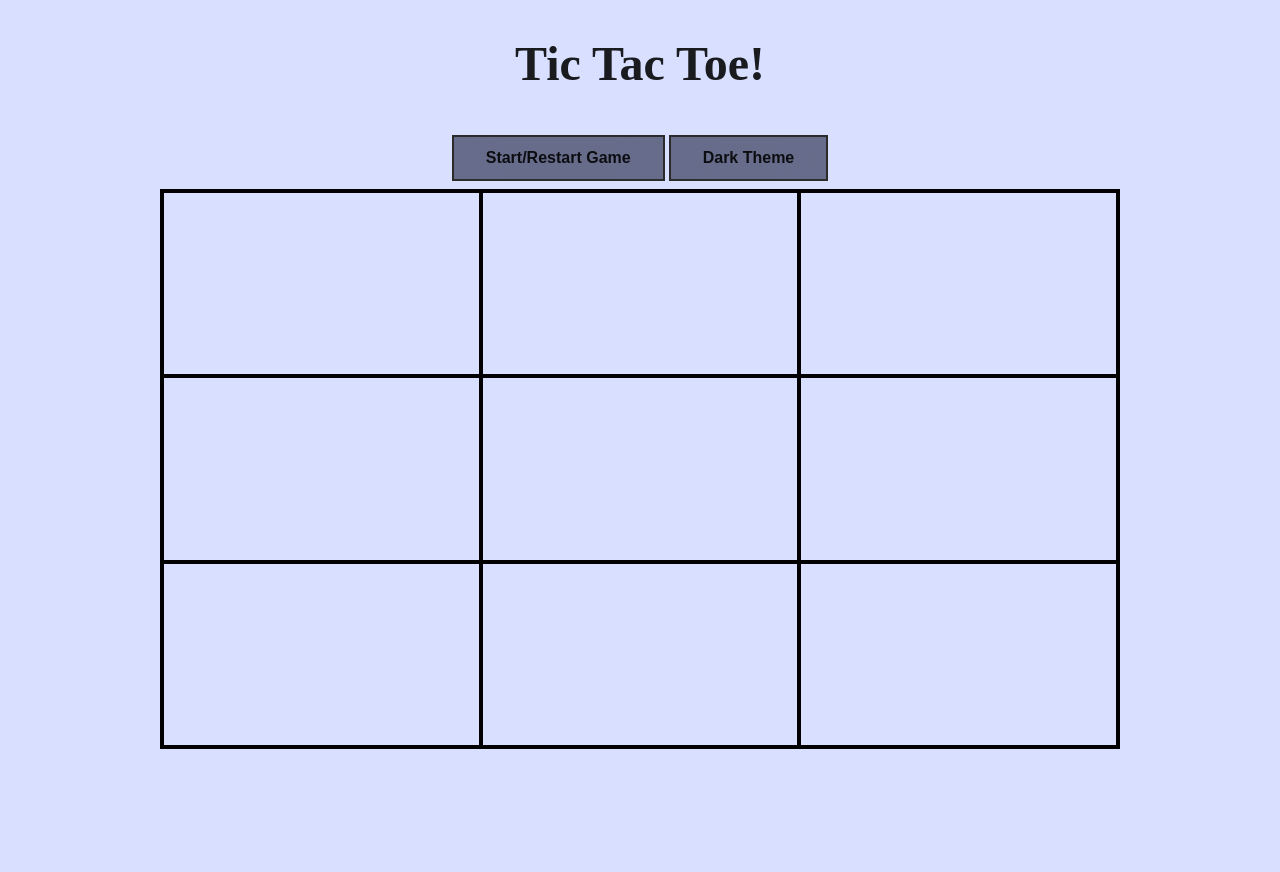
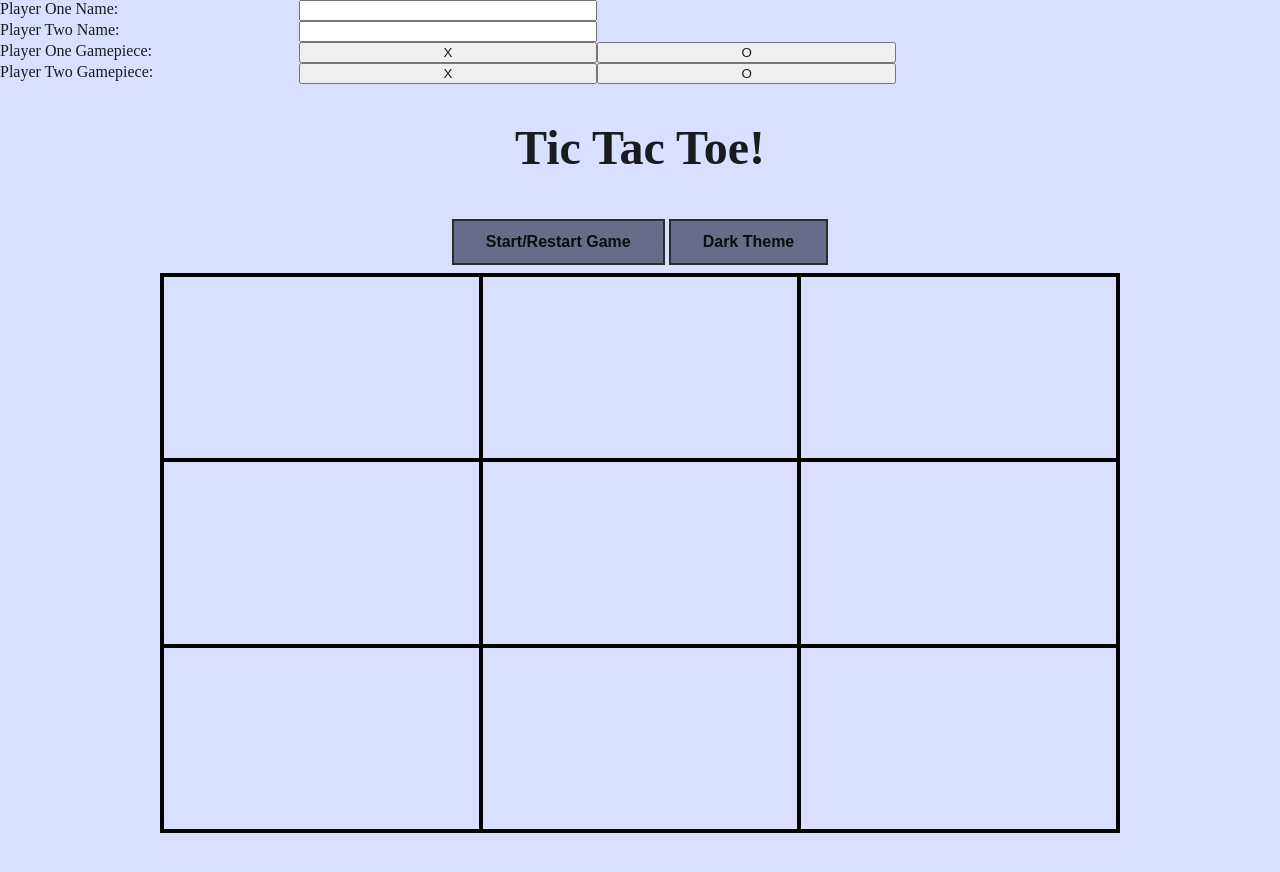
Before and after one commit to Zach39908/Tic-Tac-Toe, a plain HTML site: page index.html in a window 1280 px wide. Before the commit the page ends 800 px from the top, so only its background shows below. Drawn offline with Linux system fonts and the light colour scheme.

Commit message:
Add form for player info input, begin styling form

```diff
--- a/index.html
+++ b/index.html
@@ -9,6 +9,18 @@
 </head>
 <body>
 
+    <form action="">
+        <label for="player1-name" class="player-name">Player One Name:</label>
+        <input type="text" name="player1-name" class="player-name">
+        <label for="player2-name" class="player-name">Player Two Name:</label>
+        <input type="text" name="player2-name" class="player-name">
+        <label for="player1-piece" class="player-piece">Player One Gamepiece:</label>
+        <input type="button" name="player1-piece" class="player-piece" value="X">
+        <input type="button" name="player1-piece" class="player-piece" value="O">
+        <label for="player2-piece" class="player-piece">Player Two Gamepiece:</label>
+        <input type="button" name="player2-piece" class="player-piece" value="X">
+        <input type="button" name="player2-piece" class="player-piece" value="O">
+  </form>
     <div id="game">
         <h1>Tic Tac Toe!</h1>
         <div id="buttons">
--- a/style.css
+++ b/style.css
@@ -19,6 +19,26 @@ body {
     height: 100vh;
     margin: 0;
     background-color: var(--bg-main);
+}
+
+/* Form Styling Here */
+form {
+    width: 70%;
+    max-height: 50%;
+    display: grid;
+    grid-template-columns: 1fr 1fr 1fr;
+    grid-template-rows: auto;
+}
+
+label.player-name,
+label.player-piece {
+    color: var(--text-main);
+    grid-column: 1/2;
+}
+
+input.player-name,
+input.player-piece {
+    color: var(--text-main);
 }
 
 #game {
@@ -77,7 +97,7 @@ button:hover {
 
 .box > div {
     font-size: 5rem;
-    color: var(--text-dark);
+    color: var(--text-main);
 }
 
 @media (min-width: 700px) {
```
